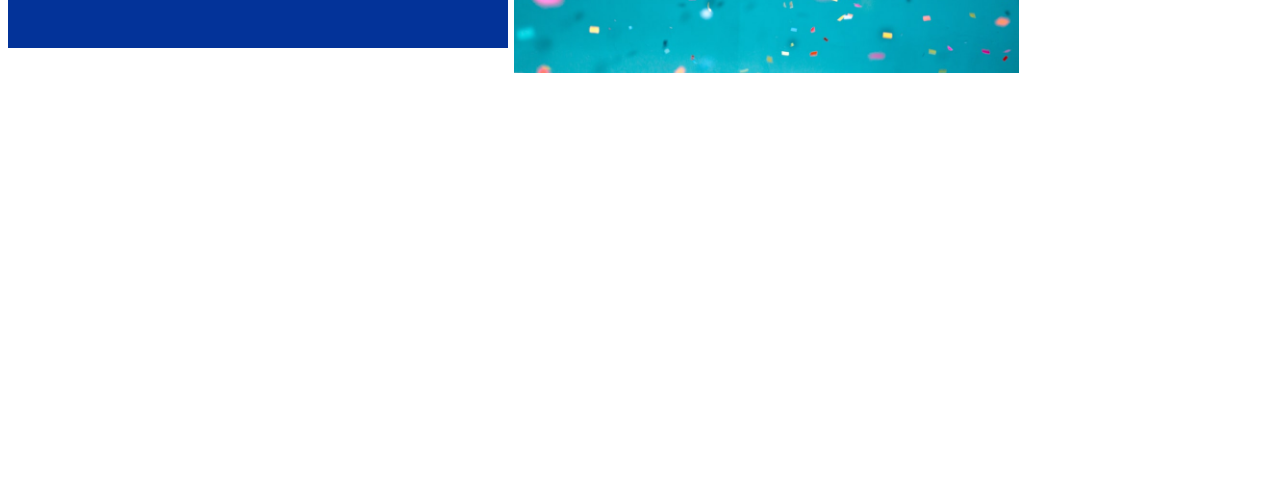
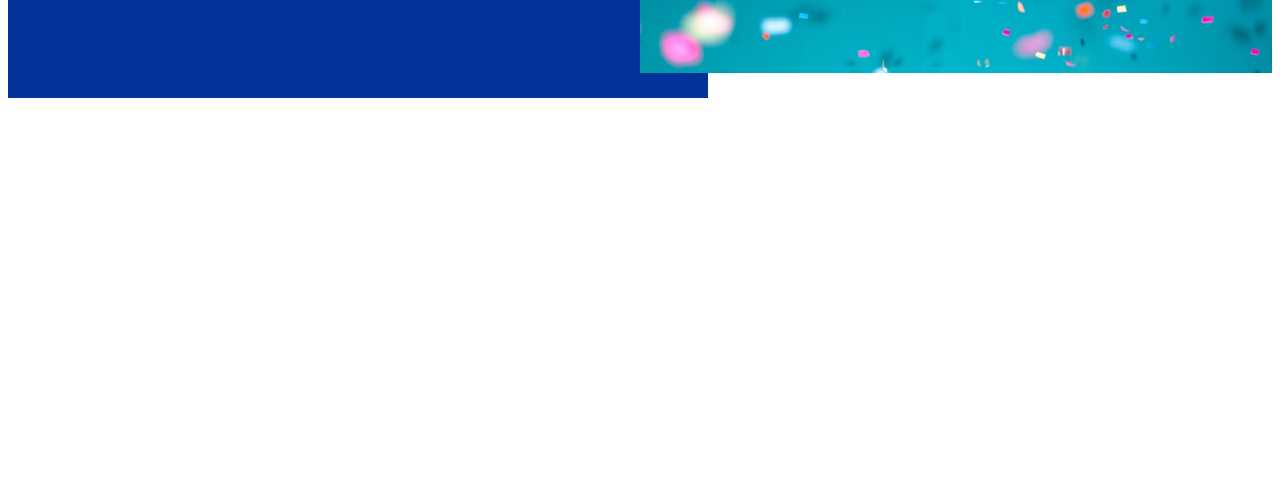
Before and after one commit to taiyoo-nakama/css.test, a plain HTML site: page index.html in a window 1280 px wide. Shown: the part 311-800 px from the top of the page. Drawn offline with Linux system fonts and the light colour scheme.

Commit message:
force-commit

```diff
--- a/css.test/test.css
+++ b/css.test/test.css
@@ -1,5 +1,4 @@
 div {
-  width: 80%;
   height: 300px;
 
 }
@@ -39,8 +38,8 @@ header {
   top: 25%;
 }
 .box {
-  height: 100px;
-  width: 500px;
+  height: 150px;
+  width: 700px;
   background-color: #033399;
   z-index: 0;
   position: relative;
```
